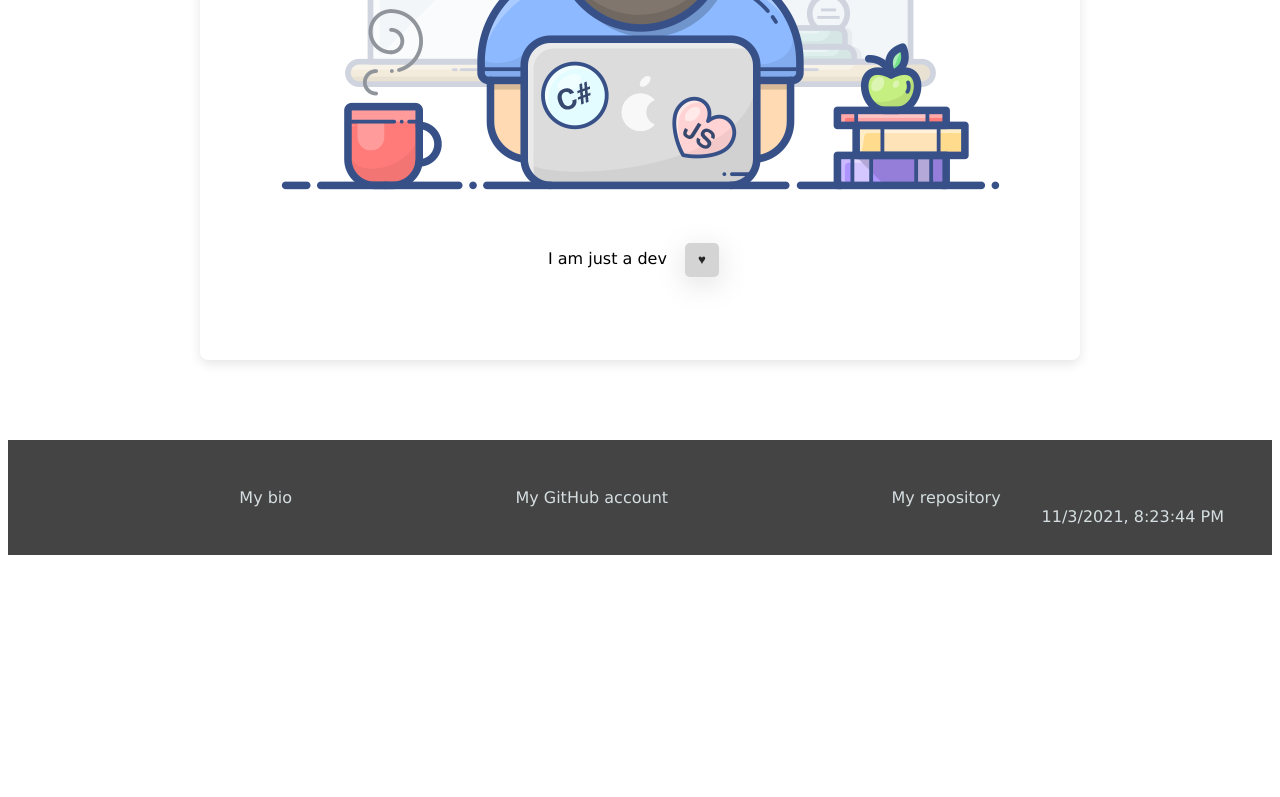
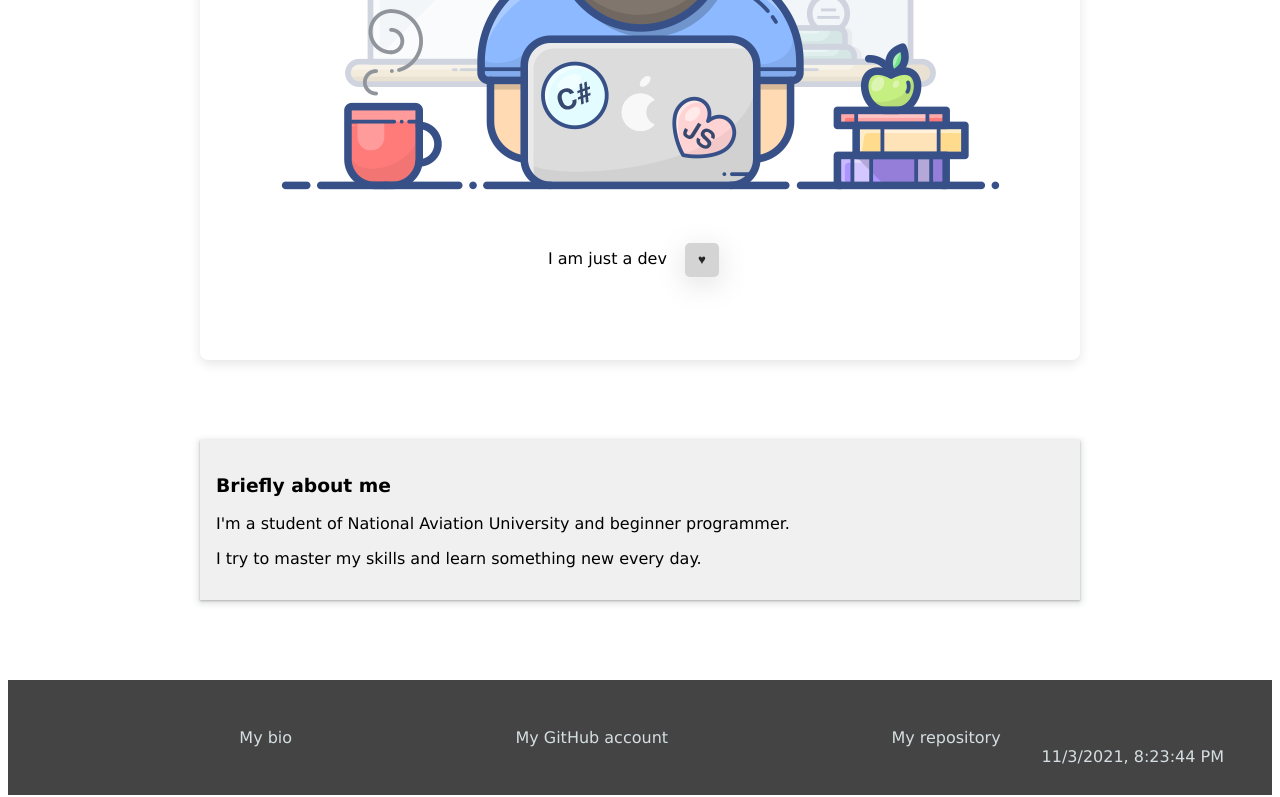
Before and after one commit to LasonD/LasonD.github.io, a website built with Parcel: page src/index.html in a window 1280 px wide. Shown: the part 520-1317 px from the top of the page. Before the commit the page ends 1083 px from the top, so only its background shows below. Built offline with nearby package versions, Linux system fonts and the light colour scheme.

Commit message:
Add some content

```diff
--- a/src/index.html
+++ b/src/index.html
@@ -10,12 +10,22 @@
   <body>
     <main class="main">
       <image src="./images/programmer.png" />
-      <div>
-        I am just a dev
+      <figcaption>I am just a dev
         <button id="like" class="unliked">&hearts;</button>
         <sup id="like-counter"></sup>
-      </div>
+      </figcaption>
+
     </main>
+
+    <article class="my-info">
+        <h3>Briefly about me</h3>
+        <p>
+            I'm a student of National Aviation University and beginner programmer.
+        </p>
+        <p>
+            I try to master my skills and learn something new every day.
+        </p>
+    </article>
 
     <footer>
       <div class="footer-links">
--- a/src/styles/index.css
+++ b/src/styles/index.css
@@ -28,6 +28,17 @@ footer {
     height: 100vh;
     box-shadow: rgba(0, 0, 0, 0.1) 0px 4px 12px;
     border-radius: 1%;
+}
+
+.my-info {
+    margin: 5em 12em;
+    padding: 1em;
+    background-color: #f0f0f0;
+    box-shadow: rgba(60, 64, 67, 0.3) 0px 1px 2px 0px, rgba(60, 64, 67, 0.15) 0px 2px 6px 2px;
+}
+
+.technologies-grid {
+    display: flex;
 }
 
 .footer-links {
```
Also changed, not shown: 1 other file.
